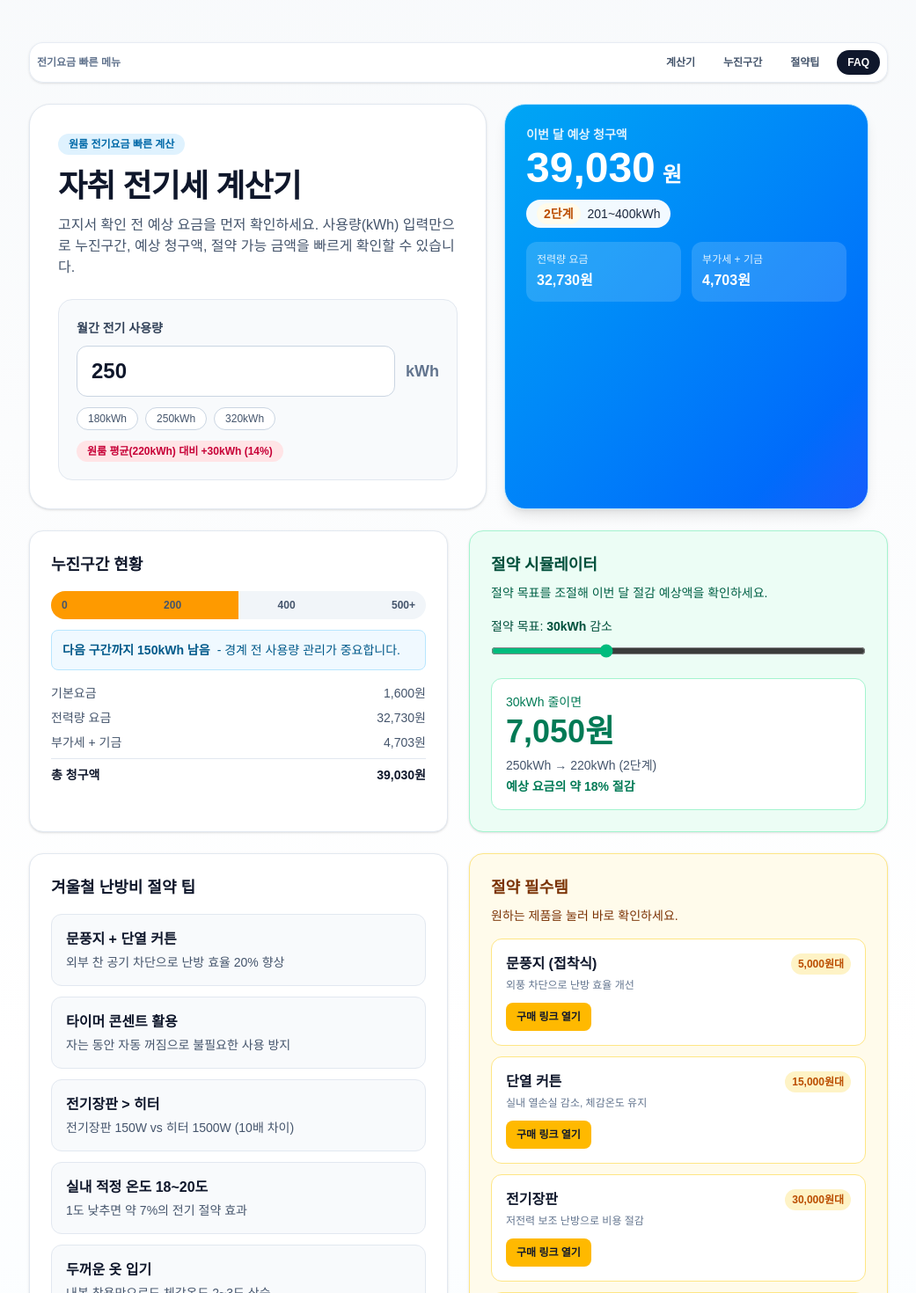
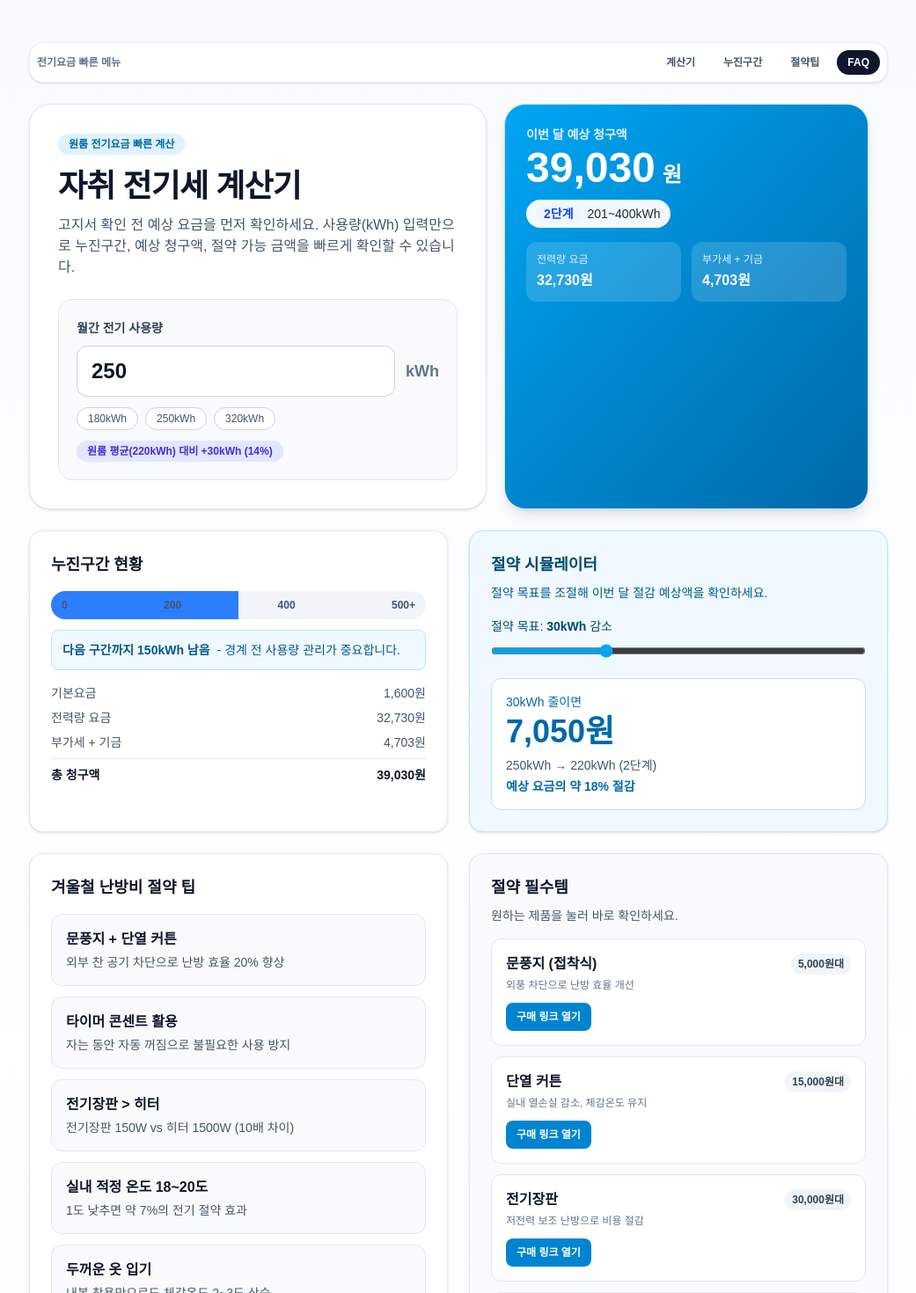
Before and after one commit to RohGyuMin/jajwi-electricity-calc-, a Next.js app: page / in a window 1280 px wide. Shown: the top 1470 px of the page at 88% size, without its empty margins (119-1160 px from the left). Built offline with nearby package versions, Linux system fonts and the light colour scheme; no server answers.

Commit message:
Unify homepage color saturation for cleaner visual tone

```diff
--- a/src/app/page.tsx
+++ b/src/app/page.tsx
@@ -81,10 +81,10 @@ export default function Home() {
 
   const tierColor =
     bill.tier.tier === 1
-      ? "text-emerald-700 bg-emerald-50"
+      ? "text-sky-700 bg-sky-50"
       : bill.tier.tier === 2
-      ? "text-amber-700 bg-amber-50"
-      : "text-rose-700 bg-rose-50";
+      ? "text-blue-700 bg-blue-50"
+      : "text-indigo-700 bg-indigo-50";
 
   return (
     <main className="min-h-screen bg-gradient-to-b from-slate-50 via-white to-sky-50 text-slate-900">
@@ -176,9 +176,9 @@ export default function Home() {
               <div
                 className={`mt-3 inline-flex rounded-full px-3 py-1 text-xs font-semibold ${
                   usageGap > 0
-                    ? "bg-rose-100 text-rose-700"
+                    ? "bg-indigo-100 text-indigo-700"
                     : usageGap < 0
-                    ? "bg-emerald-100 text-emerald-700"
+                    ? "bg-sky-100 text-sky-700"
                     : "bg-slate-200 text-slate-700"
                 }`}
               >
@@ -190,7 +190,7 @@ export default function Home() {
             </div>
           </div>
 
-          <div className="rounded-3xl border border-sky-200 bg-gradient-to-br from-sky-500 to-blue-600 p-6 text-white shadow-lg">
+          <div className="rounded-3xl border border-sky-200 bg-gradient-to-br from-sky-500 to-sky-700 p-6 text-white shadow-lg">
             <div className="text-sm font-semibold text-sky-100">이번 달 예상 청구액</div>
             <div className="mt-1 text-5xl font-extrabold">
               {bill.total.toLocaleString()}
@@ -226,10 +226,10 @@ export default function Home() {
               <div
                 className={`absolute h-full transition-all duration-500 ${
                   bill.tier.tier === 1
-                    ? "bg-emerald-500"
+                    ? "bg-sky-400"
                     : bill.tier.tier === 2
-                    ? "bg-amber-500"
-                    : "bg-rose-500"
+                    ? "bg-blue-500"
+                    : "bg-indigo-500"
                 }`}
                 style={{ width: `${Math.min((safeUsage / 500) * 100, 100)}%` }}
               />
@@ -268,13 +268,13 @@ export default function Home() {
             </div>
           </div>
 
-          <div className="rounded-2xl border border-emerald-200 bg-emerald-50 p-6 shadow-sm">
-            <h2 className="text-lg font-semibold text-emerald-900">절약 시뮬레이터</h2>
-            <p className="mt-2 text-sm text-emerald-800">
+          <div className="rounded-2xl border border-sky-200 bg-sky-50 p-6 shadow-sm">
+            <h2 className="text-lg font-semibold text-sky-900">절약 시뮬레이터</h2>
+            <p className="mt-2 text-sm text-sky-800">
               절약 목표를 조절해 이번 달 절감 예상액을 확인하세요.
             </p>
             <label className="mt-4 block">
-              <span className="text-sm font-medium text-emerald-900">
+              <span className="text-sm font-medium text-sky-900">
                 절약 목표: <b>{reduceAmount}kWh</b> 감소
               </span>
               <input
@@ -282,20 +282,20 @@ export default function Home() {
                 min="0"
                 max={Math.min(safeUsage, 100)}
                 step="5"
-                className="mt-2 w-full accent-emerald-500"
+                className="mt-2 w-full accent-sky-500"
                 value={reduceAmount}
                 onChange={(e) => setReduceAmount(Number(e.target.value))}
               />
             </label>
-            <div className="mt-4 rounded-xl border border-emerald-200 bg-white p-4 text-slate-900">
-              <div className="text-sm font-medium text-emerald-700">{reduceAmount}kWh 줄이면</div>
-              <div className="mt-1 text-4xl font-extrabold text-emerald-700">
+            <div className="mt-4 rounded-xl border border-sky-200 bg-white p-4 text-slate-900">
+              <div className="text-sm font-medium text-sky-700">{reduceAmount}kWh 줄이면</div>
+              <div className="mt-1 text-4xl font-extrabold text-sky-700">
                 {savings.toLocaleString()}원
               </div>
               <div className="mt-2 text-sm text-slate-600">
                 {safeUsage}kWh → {reducedUsage}kWh ({reducedBill.tier.tierName})
               </div>
-              <div className="mt-1 text-sm font-semibold text-emerald-700">
+              <div className="mt-1 text-sm font-semibold text-sky-700">
                 예상 요금의 약 {savingsRate}% 절감
               </div>
             </div>
@@ -336,9 +336,9 @@ export default function Home() {
             </div>
           </div>
 
-          <div className="rounded-2xl border border-amber-200 bg-amber-50 p-6 shadow-sm">
-            <h2 className="text-lg font-semibold text-amber-900">절약 필수템</h2>
-            <p className="mt-2 text-sm text-amber-900">
+          <div className="rounded-2xl border border-slate-200 bg-slate-50 p-6 shadow-sm">
+            <h2 className="text-lg font-semibold text-slate-900">절약 필수템</h2>
+            <p className="mt-2 text-sm text-slate-600">
               원하는 제품을 눌러 바로 확인하세요.
             </p>
             <div className="mt-4 grid gap-3">
@@ -348,24 +348,24 @@ export default function Home() {
                   href={item.href}
                   target="_blank"
                   rel="noopener noreferrer sponsored"
-                  className="group rounded-xl border border-amber-200 bg-white p-4 transition hover:border-amber-300 hover:shadow-sm"
+                  className="group rounded-xl border border-slate-200 bg-white p-4 transition hover:border-sky-300 hover:shadow-sm"
                 >
                   <div className="flex items-start justify-between gap-3">
                     <div>
                       <div className="font-semibold text-slate-900">{item.name}</div>
                       <div className="mt-1 text-xs text-slate-500">{item.desc}</div>
                     </div>
-                    <span className="rounded-full bg-amber-100 px-2 py-1 text-xs font-semibold text-amber-700">
+                    <span className="rounded-full bg-slate-100 px-2 py-1 text-xs font-semibold text-slate-700">
                       {item.price}
                     </span>
                   </div>
-                  <div className="mt-3 inline-flex items-center rounded-lg bg-amber-400 px-3 py-2 text-xs font-bold text-slate-900 transition group-hover:bg-amber-500">
+                  <div className="mt-3 inline-flex items-center rounded-lg bg-sky-600 px-3 py-2 text-xs font-bold text-white transition group-hover:bg-sky-700">
                     구매 링크 열기
                   </div>
                 </a>
               ))}
             </div>
-            <p className="mt-3 text-xs text-amber-800">* 제휴 링크가 적용될 수 있습니다.</p>
+            <p className="mt-3 text-xs text-slate-500">* 제휴 링크가 적용될 수 있습니다.</p>
           </div>
         </div>
 
```
